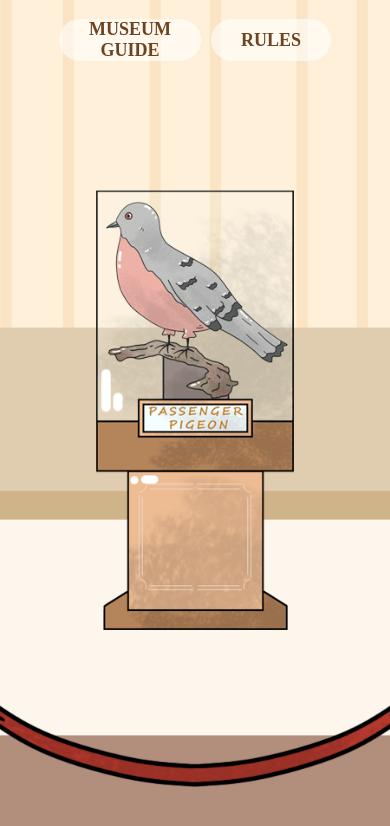
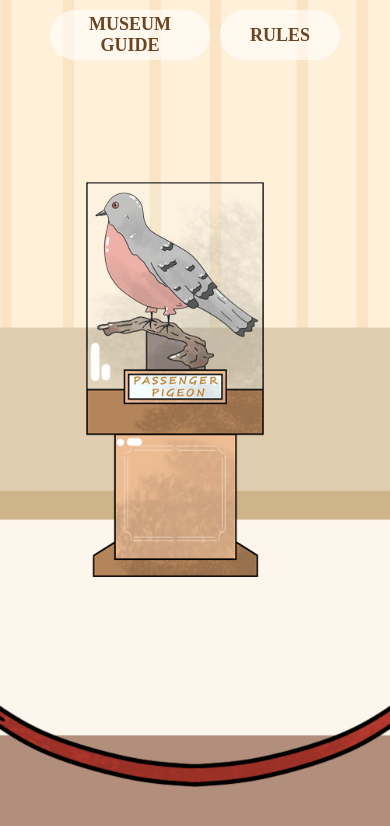
Before and after one commit to ilaydasila/extinct-animals-museum, a React (Create React App) app: page / in a window 390 px wide. Shown: the top 826 px of the page. Built offline with nearby package versions, Linux system fonts and the light colour scheme; the HTML template or start-up script is replaced by a standard one; a web font is replaced by a local one.

Commit message:
styling improvements

```diff
--- a/src/components/image.css
+++ b/src/components/image.css
@@ -17,38 +17,31 @@ img {
 }
 
 /*Media Queries*/
-
-@media (max-width: 1400px) {
+@media (max-height: 1200px) {
   img {
-    max-width: 320px;
+    max-width: 350px;
   }
 }
 
-@media (max-width: 1200px) {
+@media (max-height: 790px) {
   img {
     max-width: 280px;
   }
 }
 
-@media (max-width: 768px) {
+@media (max-height: 700px) {
   img {
-    max-width: 275px;
+    max-width: 250px;
   }
 }
 
-@media (max-width: 414px) {
+@media (max-height: 580px) {
   img {
-    max-width: 265px;
+    max-width: 210px;
   }
 }
 
-@media (min-height: 790px) {
-  img {
-    max-width: 390px;
-  }
-}
-
-@media (max-height: 600px) {
+@media (max-height: 500px) {
   img {
     max-width: 190px;
   }
--- a/src/components/navbar.css
+++ b/src/components/navbar.css
@@ -107,11 +107,4 @@ li:hover {
   .brand-name {
     display: none;
   }
-
-  .nav-guide-container {
-    position: absolute;
-    left: 50%;
-    transform: translate(-50%, -50%);
-    margin: 30px auto 0;
-  }
 }
```
